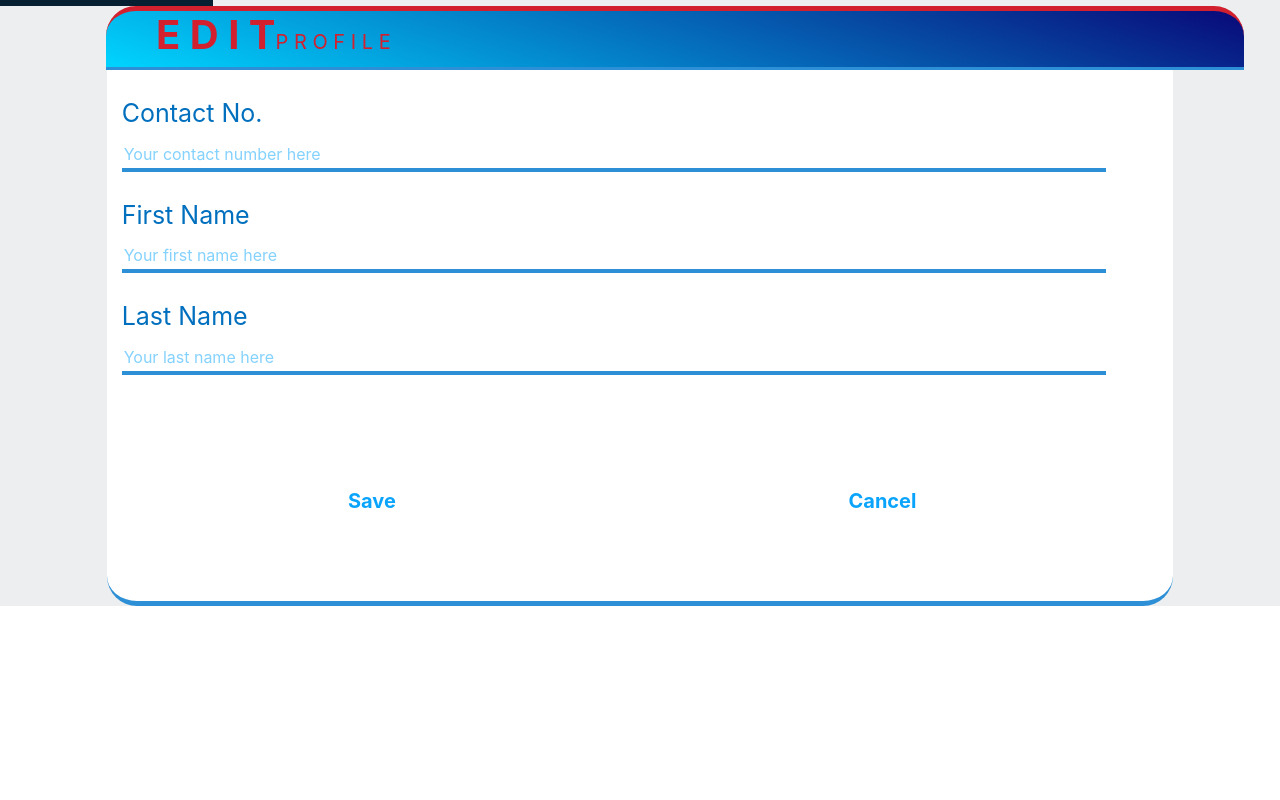
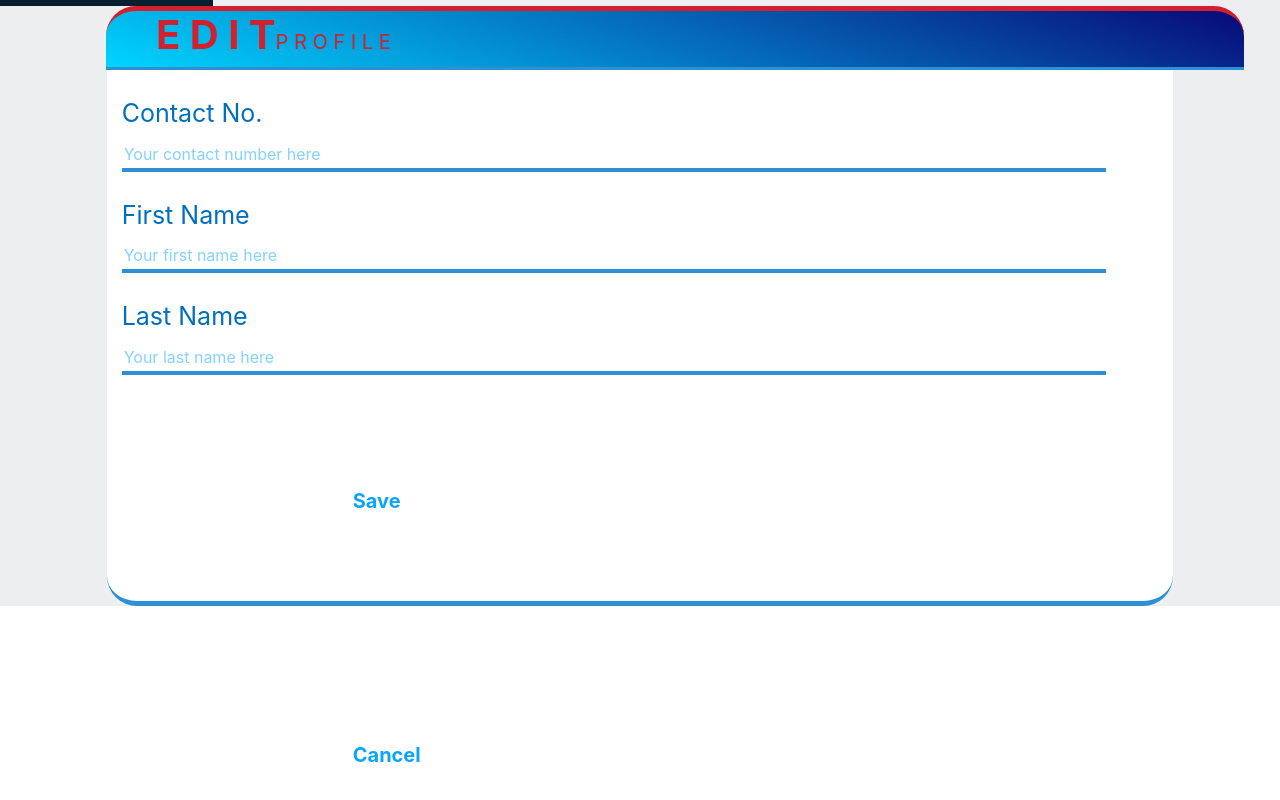
Before and after one commit to AhmedFarhan252/EMRS, a React (Create React App) app in the folder frontend/: page /edit-profile in a window 1280 px wide. Shown: the part 794-1594 px from the top of the page. Before the commit the page ends 1421 px from the top, so only its background shows below. Built offline with nearby package versions, Linux system fonts and the light colour scheme; no server answers.

Commit message:
fixed padding for buttons

```diff
--- a/frontend/src/css/edit-profile.css
+++ b/frontend/src/css/edit-profile.css
@@ -7,7 +7,7 @@ input[type="text"]:focus {
 	opacity: 0.5;
 }
 .BtnStyle {
-	padding: 15px 130px;
+	padding: 1.5% 13%;
 	font-size: 20px;
 	background-color: white;
 	border: solid white;
```
